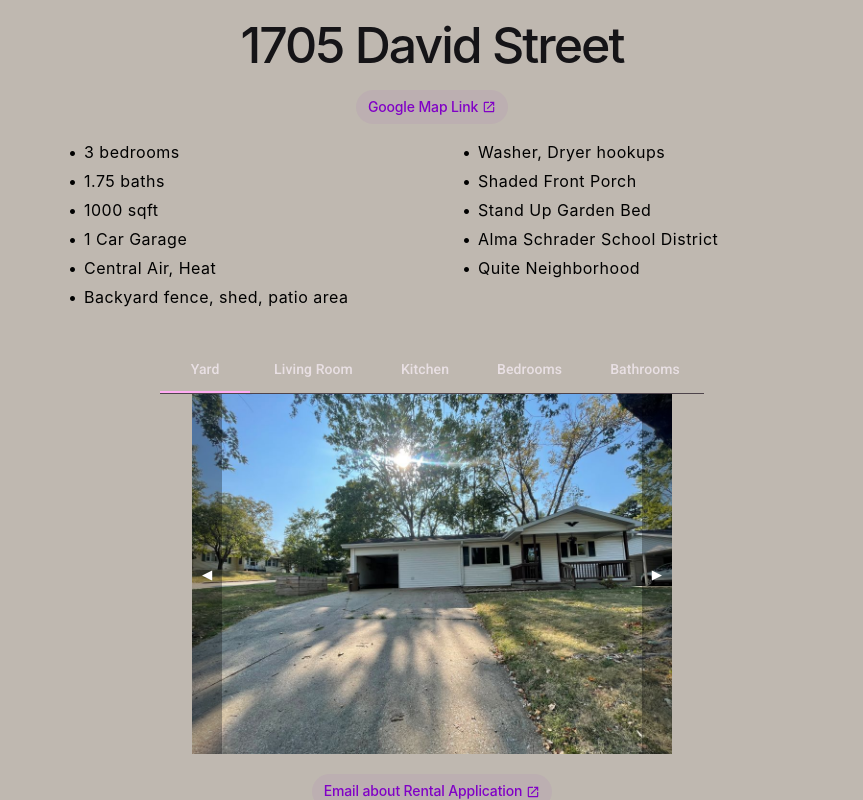
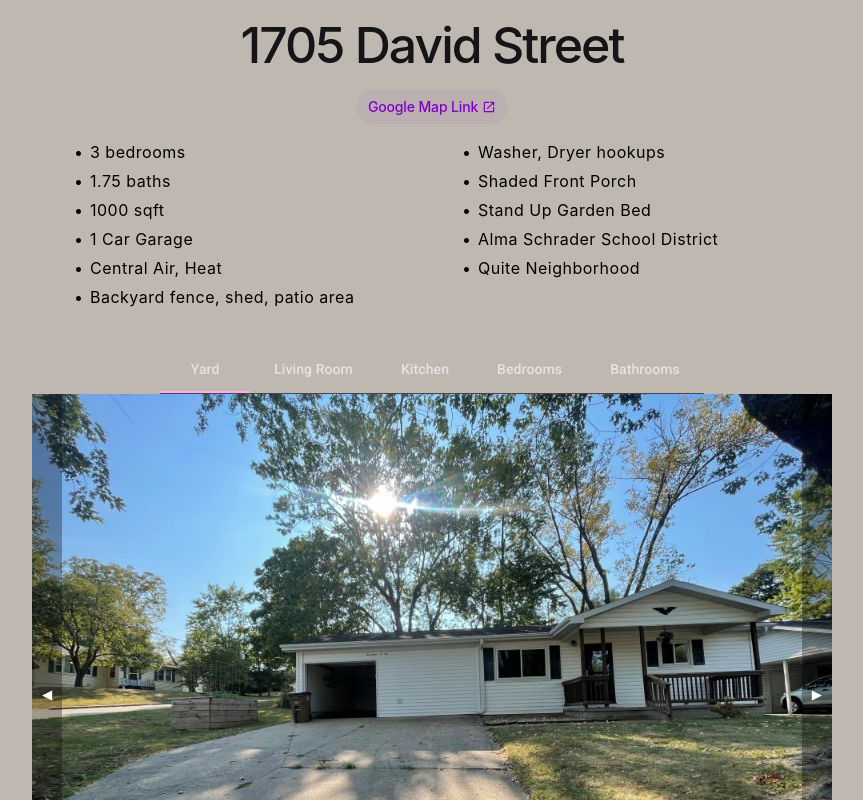
Before and after one commit to rbrock44/1705-David, an Angular app: page / in a window 1280 px wide. Shown: the top 800 px of the page, without its empty margins (208-1071 px from the left). Built offline with nearby package versions, Linux system fonts and the light colour scheme.

Commit message:
adjust css for mobile

```diff
--- a/src/app/app.component.scss
+++ b/src/app/app.component.scss
@@ -75,11 +75,15 @@ p {
 
 .container {
   height: max-content;
+  width: 100%;
+  max-width: 100%;
   display: flex;
   flex-direction: column;
   align-items: center;
   text-align: center;
   background-color: #BFB8B0;
+  padding: 0 10px;
+  box-sizing: border-box;
 
   h1 {
     margin-bottom: 20px;
@@ -117,16 +121,17 @@ p {
   }
 
   .photo-slider {
+    width: 100%;
+    max-width: 50rem;
+    overflow: hidden;
     position: relative;
     display: flex;
     align-items: center;
     justify-content: center;
-        width: 30rem;
   }
 
   .photo-slider img {
     width: 100%;
-        max-width: 100%;
     height: auto;
   }
 
@@ -146,11 +151,11 @@ p {
   }
 
   .nav-button:first-of-type {
-        left: 0px;
+    left: 0;
   }
 
   .nav-button:last-of-type {
-        right: 0px;
+    right: 0;
   }
 
   .email-link {
@@ -163,18 +168,13 @@ p {
   }
 }
 
-@media screen and (width < 1000px) {
-  .container {
-    width: max-content;
-  }
-}
-
 @media screen and (width < 800px) {
   .container {
     .description {
       ul {
-                margin-left: 10%;
+        margin-left: 0;
         columns: 1;
+        padding-left: 0;
       }
     }
 
@@ -186,7 +186,21 @@ p {
 
 @media screen and (width < 335px) {
   .mat-mdc-tab ::ng-deep {
-        padding-right: 0px;
-        padding-left: 0px;
+    padding-right: 0;
+    padding-left: 0;
   }
 }
+
+@media screen and (max-width: 375px) {
+  .container {
+    padding: 0 15px; /* Add some padding to the edges */
+  }
+
+  .description {
+    width: 100%;
+  }
+
+  .photo-slider {
+    width: 100%; /* Make the slider adapt to small screens */
+  }
+}
```
Lines whose indentation alone changed are shown as unchanged.
